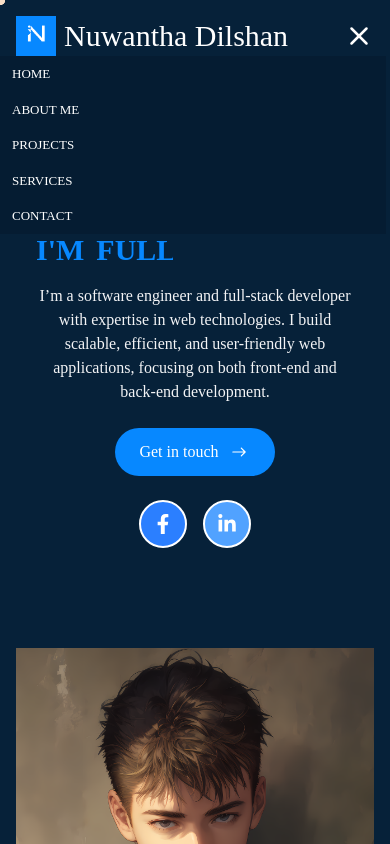
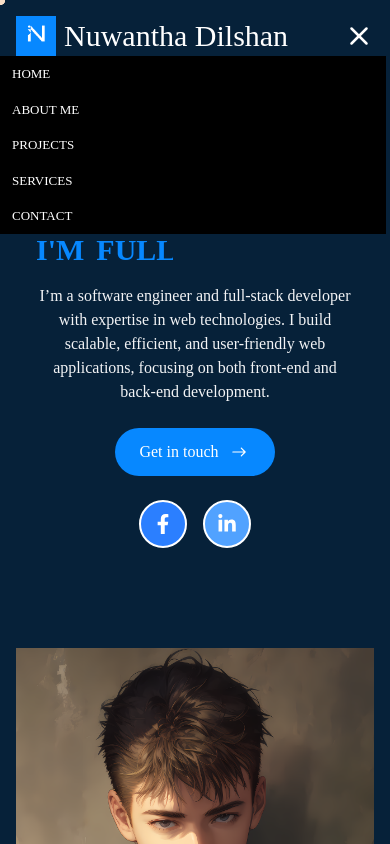
Before and after one commit to nuwanthaDilshan/Portfolio-Website, a React (Vite) app: page / in a window 390 px wide. Both pictures are taken after a click on the button 359 px from the left and 36 px from the top of the page. Shown: the top 844 px of the page. Built offline with nearby package versions, Linux system fonts and the light colour scheme.

Commit message:
small changes

```diff
--- a/src/components/header.jsx
+++ b/src/components/header.jsx
@@ -85,7 +85,7 @@ export default function Header() {
                     <div
                         className={`${
                             menuOpen ? "block" : "hidden"
-                        } md:flex text-[13px] text-white text-base uppercase gap-4 absolute md:relative right-1 top-14 md:top-auto md:right-auto md:flex-row md:items-center bg-tertiary md:bg-transparent w-full md:w-auto`}
+                        } md:flex text-[13px] text-white text-base uppercase gap-4 absolute md:relative right-1 top-14 md:top-auto md:right-auto md:flex-row md:items-center bg-black md:bg-transparent w-full md:w-auto`}
                     >
                         <NavLink
                             to="/"
```
